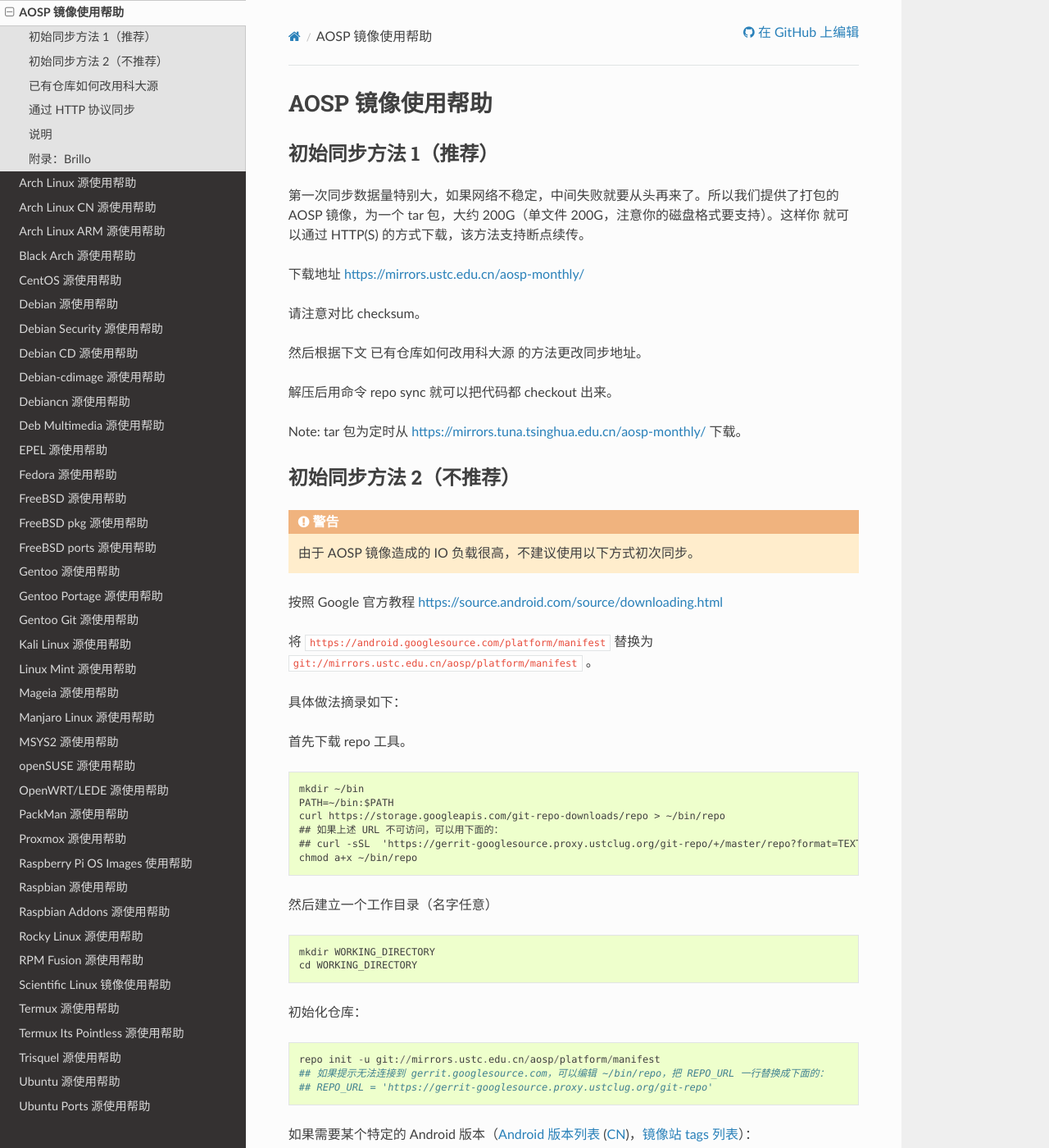
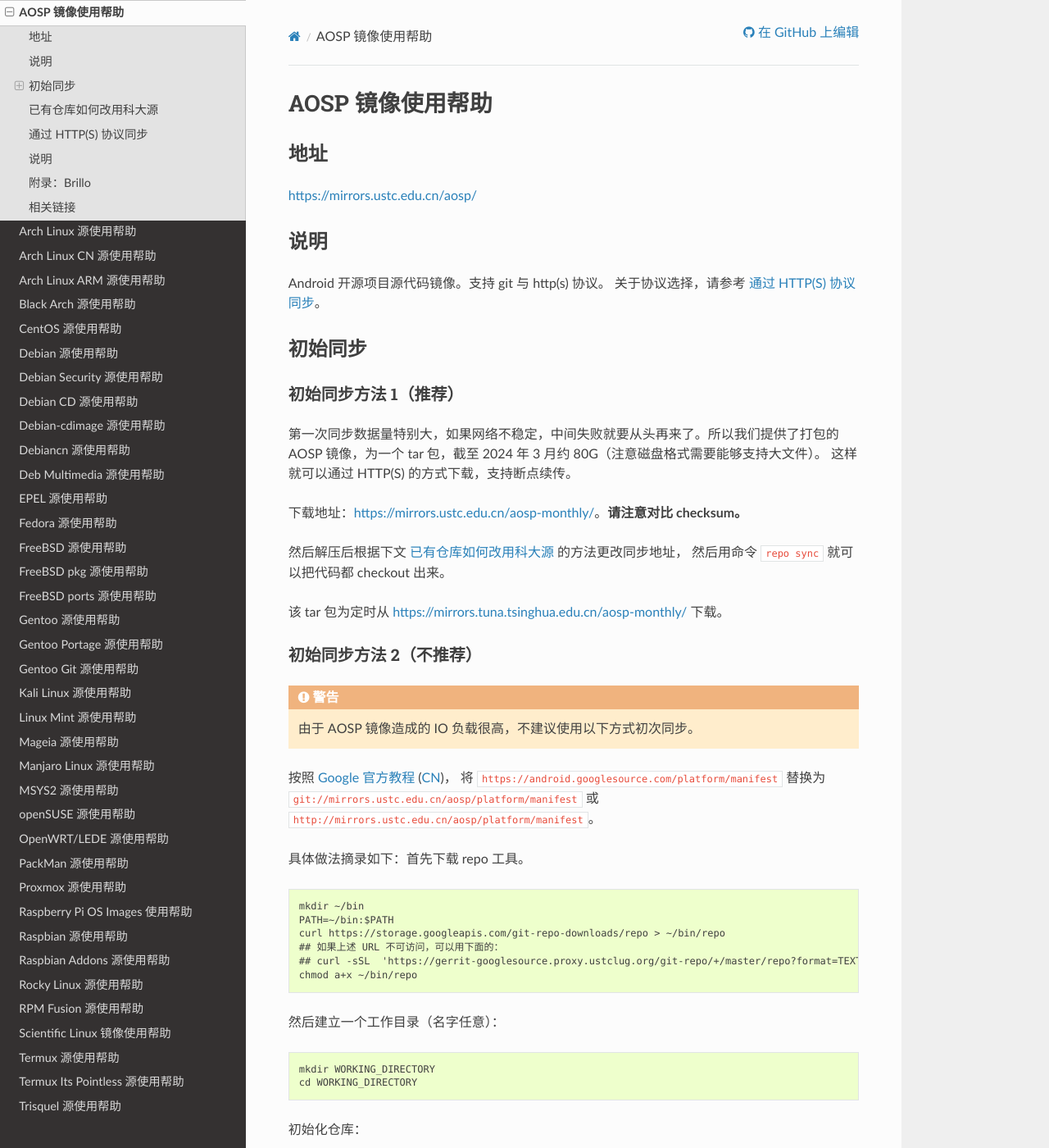
Before and after one commit to ustclug/mirrorhelp, a Sphinx documentation site: the page built from source/aosp.rst, in a window 1280 px wide and 1400 px high. Shown: the whole window at 82% size. Built offline with Sphinx 7.4.7 and the Read the Docs theme 2.0.0, drawn with Linux system fonts in a browser that asks for light colours; pages that are not in the unit, such as notebooks, are missing from menus; some of the changed text lies outside the part shown.

Commit message:
aosp: refining contents

```diff
--- a/source/aosp.rst
+++ b/source/aosp.rst
@@ -2,40 +2,48 @@
 AOSP 镜像使用帮助
 =================
 
+地址
+====
+
+https://mirrors.ustc.edu.cn/aosp/
+
+说明
+====
+
+Android 开源项目源代码镜像。支持 git 与 http(s) 协议。
+关于协议选择，请参考 :ref:`http_sync`\ 。
+
+初始同步
+==========
+
 初始同步方法 1（推荐）
-========================
+----------------------------
 
 第一次同步数据量特别大，如果网络不稳定，中间失败就要从头再来了。所以我们提供了打包的
-AOSP 镜像，为一个 tar 包，大约 200G（单文件
-200G，注意你的磁盘格式要支持）。这样你 就可以通过 HTTP(S)
-的方式下载，该方法支持断点续传。
+AOSP 镜像，为一个 tar 包，截至 2024 年 3 月约 80G（注意磁盘格式需要能够支持大文件）。
+这样就可以通过 HTTP(S) 的方式下载，支持断点续传。
 
-下载地址 https://mirrors.ustc.edu.cn/aosp-monthly/
+下载地址：https://mirrors.ustc.edu.cn/aosp-monthly/\ 。**请注意对比 checksum。**
 
-请注意对比 checksum。
+然后解压后根据下文 :ref:`change_to_ustc` 的方法更改同步地址，
+然后用命令 ``repo sync`` 就可以把代码都 checkout 出来。
 
-然后根据下文 已有仓库如何改用科大源 的方法更改同步地址。
-
-解压后用命令 repo sync 就可以把代码都 checkout 出来。
-
-Note: tar 包为定时从 https://mirrors.tuna.tsinghua.edu.cn/aosp-monthly/
-下载。
+该 tar 包为定时从 https://mirrors.tuna.tsinghua.edu.cn/aosp-monthly/ 下载。
 
 初始同步方法 2（不推荐）
-=========================
+----------------------------
 
 .. warning::
 
    由于 AOSP 镜像造成的 IO 负载很高，不建议使用以下方式初次同步。
 
-按照 Google 官方教程 https://source.android.com/source/downloading.html
+按照 `Google 官方教程 <https://source.android.com/source/downloading.html>`_
+(`CN <https://source.android.google.cn/source/downloading>`__)，
+将 ``https://android.googlesource.com/platform/manifest`` 替换为
+``git://mirrors.ustc.edu.cn/aosp/platform/manifest`` 或
+``http://mirrors.ustc.edu.cn/aosp/platform/manifest``\ 。
 
-将 ``https://android.googlesource.com/platform/manifest`` 替换为
-``git://mirrors.ustc.edu.cn/aosp/platform/manifest`` 。
-
-具体做法摘录如下：
-
-首先下载 repo 工具。
+具体做法摘录如下：首先下载 repo 工具。
 
 ::
 
@@ -46,7 +54,7 @@
    ## curl -sSL  'https://gerrit-googlesource.proxy.ustclug.org/git-repo/+/master/repo?format=TEXT' |base64 -d > ~/bin/repo
    chmod a+x ~/bin/repo
 
-然后建立一个工作目录（名字任意）
+然后建立一个工作目录（名字任意）：
 
 ::
 
@@ -61,7 +69,8 @@
    ## 如果提示无法连接到 gerrit.googlesource.com，可以编辑 ~/bin/repo，把 REPO_URL 一行替换成下面的：
    ## REPO_URL = 'https://gerrit-googlesource.proxy.ustclug.org/git-repo'
 
-如果需要某个特定的 Android 版本（`Android 版本列表`_ (`CN`_)，`镜像站 tags 列表`_）：
+如果需要某个特定的 Android 版本
+（`Android 版本列表`_ (`CN <https://source.android.google.cn/source/build-numbers?hl=zh-cn#source-code-tags-and-builds>`__)，`镜像站 tags 列表`_）：
 
 ::
 
@@ -73,17 +82,19 @@
 
    repo sync
 
+.. _change_to_ustc:
+
 已有仓库如何改用科大源
 ======================
 
 如果您已经从官方同步了 AOSP 仓库，现在希望使用科大的 AOSP 仓库，请修改
-``.repo/manifests.git/config`` ，将
+``.repo/manifests.git/config``\ ，将：
 
 ::
 
    url = https://android.googlesource.com/platform/manifest
 
-修改成
+修改成：
 
 ::
 
@@ -91,8 +102,12 @@
 
 即可。
 
-通过 HTTP 协议同步
+.. _http_sync:
+
+通过 HTTP(S) 协议同步
 ============================
+
+以上说明中，默认使用了 git 协议的地址：``git://mirrors.ustc.edu.cn/aosp/platform/manifest``\ 。
 
 如果由于某种原因不能通过 git 协议同步，请修改
 ``.repo/manifests.git/config`` ，将
@@ -101,17 +116,19 @@
 
    url = git://mirrors.ustc.edu.cn/aosp/platform/manifest
 
-修改成
+修改成 (HTTP)：
 
 ::
 
    url = http://mirrors.ustc.edu.cn/aosp/platform/manifest
 
-不推荐使用 HTTP 协议同步，因为 HTTP 服务器不支持 ``repo sync`` 的
-``--depth`` 选项，可能导致部分仓库同步失败。
+或 (HTTPS)：
 
-通过 HTTP 同步过程中可能提示 clone.bundle 404
-错误，这是正常现象，可以忽略。
+::
+
+   url = https://mirrors.ustc.edu.cn/aosp/platform/manifest
+
+通过 HTTP(S) 同步过程中可能提示 clone.bundle 404 错误，这是正常现象，可以忽略。
 
 说明
 ====
@@ -132,12 +149,18 @@
 
 参考 Brillo 官方文档
 https://developers.google.com/brillo/docs/reference/downloads
-进行下载，将其中源码 manifest 地址 改为
-``git://mirrors.ustc.edu.cn/aosp/brillo/manifest`` 。 即：
+进行下载，将其中源码 manifest 地址改为
+``git://mirrors.ustc.edu.cn/aosp/brillo/manifest`` 。即：
 
 ``repo init`` 时，使用
 ``repo init -u git://mirrors.ustc.edu.cn/aosp/brillo/manifest -b master``
 
+相关链接
+========
+
+:Android 开源项目官网: https://source.android.com/
+:Android 开源项目官网 (CN): https://source.android.google.cn/
+:Android Code Search: https://cs.android.com/
+
 .. _Android 版本列表: https://source.android.com/source/build-numbers.html#source-code-tags-and-builds
-.. _CN: https://source.android.google.cn/source/build-numbers?hl=zh-cn#source-code-tags-and-builds
 .. _镜像站 tags 列表: http://mirrors.ustc.edu.cn/aosp/platform/manifest.git/refs/tags/
```
